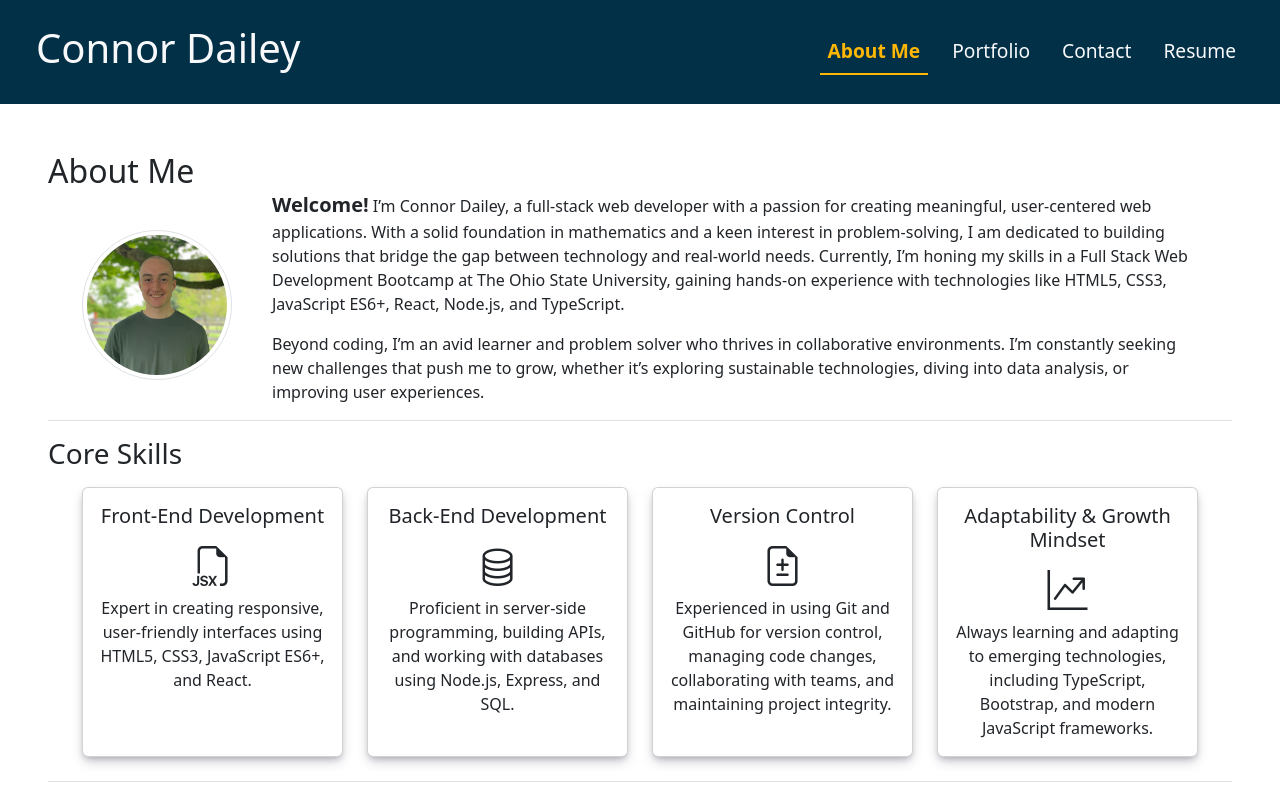
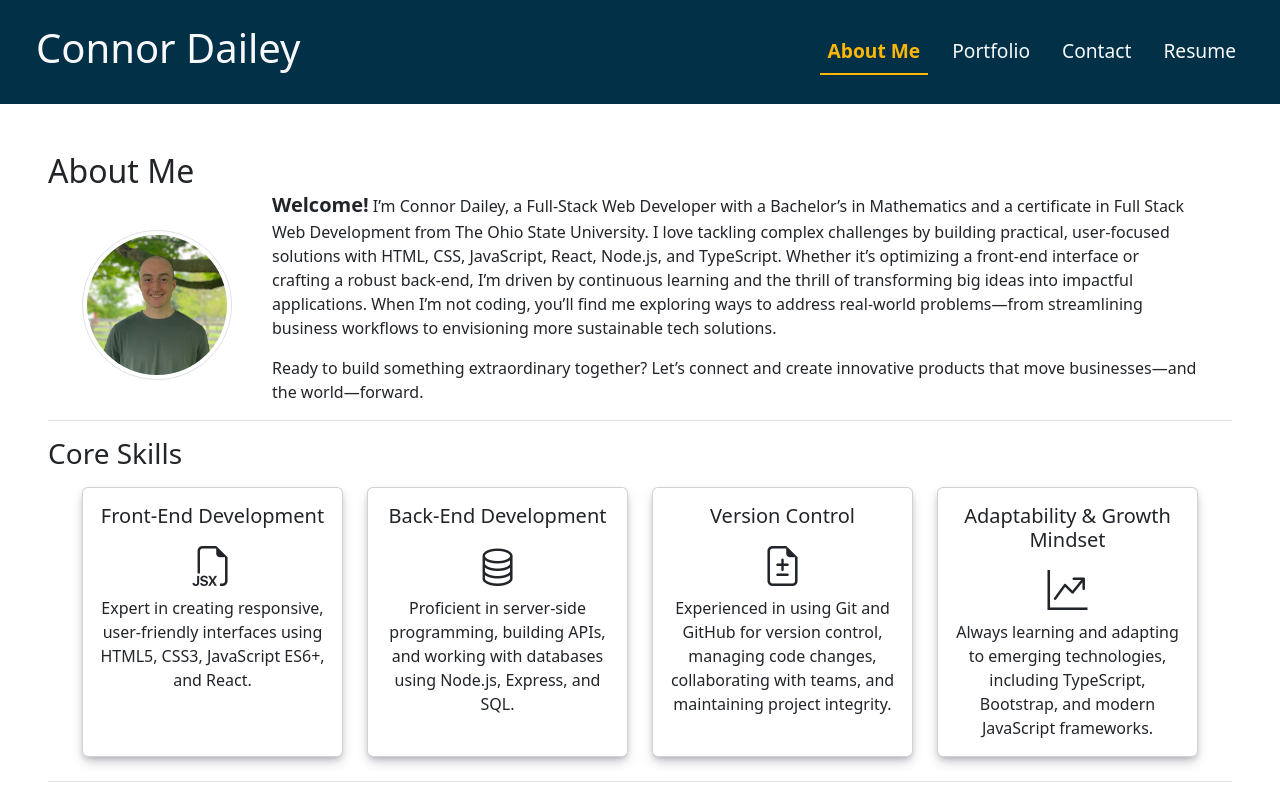
Before and after one commit to Connorldailey/React-Portfolio, a React (Vite) app: page / in a window 1280 px wide. Shown: the top 800 px of the page. Built offline with nearby package versions, Linux system fonts and the light colour scheme.

Commit message:
Update brand statement

```diff
--- a/src/pages/AboutMe.jsx
+++ b/src/pages/AboutMe.jsx
@@ -47,14 +47,15 @@ export default function AboutMe() {
                         {/* Introduction Text */}
                         <div className="col-lg-10">
                             <p>
-                                <strong className="fs-5">Welcome!</strong> I’m Connor Dailey, a full-stack web developer with a passion for creating meaningful, user-centered web applications.
-                                With a solid foundation in mathematics and a keen interest in problem-solving, I am dedicated to building solutions that bridge
-                                the gap between technology and real-world needs. Currently, I’m honing my skills in a Full Stack Web Development Bootcamp at
-                                The Ohio State University, gaining hands-on experience with technologies like HTML5, CSS3, JavaScript ES6+, React, Node.js, and TypeScript.
+                                <strong className="fs-5">Welcome!</strong> I’m Connor Dailey, a Full-Stack Web Developer with a Bachelor’s in Mathematics
+                                and a certificate in Full Stack Web Development from The Ohio State University. I love tackling complex challenges by
+                                building practical, user-focused solutions with HTML, CSS, JavaScript, React, Node.js, and TypeScript. Whether it’s
+                                optimizing a front-end interface or crafting a robust back-end, I’m driven by continuous learning and the thrill of
+                                transforming big ideas into impactful applications. When I’m not coding, you’ll find me exploring ways to address
+                                real-world problems—from streamlining business workflows to envisioning more sustainable tech solutions.
                             </p>
                             <p>
-                                Beyond coding, I’m an avid learner and problem solver who thrives in collaborative environments. I’m constantly seeking new challenges that
-                                push me to grow, whether it’s exploring sustainable technologies, diving into data analysis, or improving user experiences.
+                                Ready to build something extraordinary together? Let’s connect and create innovative products that move businesses—and the world—forward.
                             </p>
                         </div>
                     </div>
```
